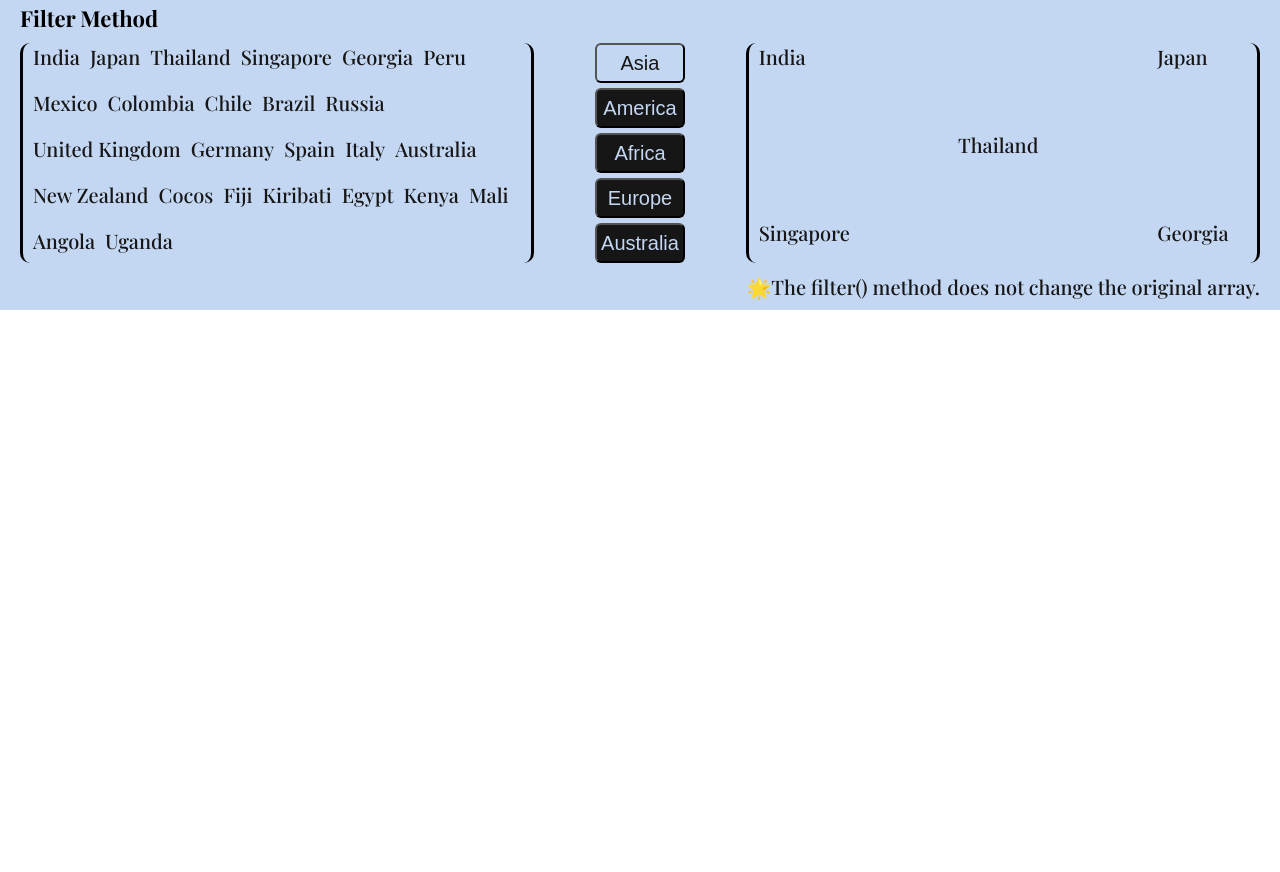
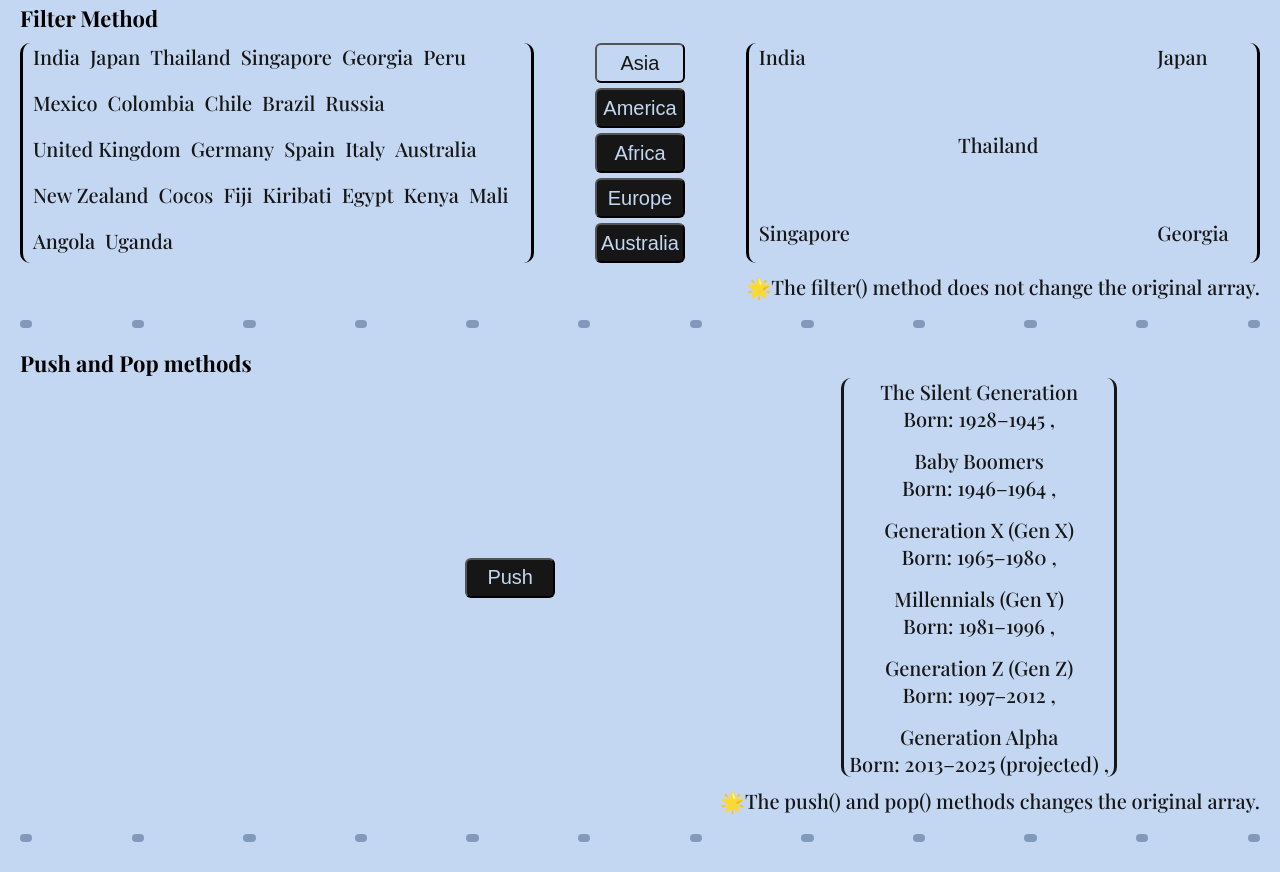
Before and after one commit to ThrishikK/ArrayMethodsProject, a plain HTML site: page Final/index.html in a window 1280 px wide. Shown: the part 515-1387 px from the top of the page. Before the commit the page ends 825 px from the top, so only its background shows below. Drawn offline with nearby package versions, Linux system fonts and the light colour scheme; a web font is replaced by a local one.

Commit message:
Added Push and Pop methods

```diff
--- a/Final/custom.css
+++ b/Final/custom.css
@@ -181,3 +181,30 @@ input {
 }
 
 /* FILTER METHOD ENDING */
+
+.push-pop-method {
+  display: flex;
+  justify-content: space-around;
+  align-items: center;
+}
+
+.push-pop-array {
+  border-left: 0.3rem solid #161616;
+  border-right: 0.3rem solid #161616;
+
+  padding: 0 0.5rem;
+  border-radius: 1rem;
+
+  /*  */
+  display: flex;
+  flex-direction: column;
+  justify-content: space-between;
+}
+
+.gen-label-container {
+  display: flex;
+  flex-direction: column;
+  align-items: center;
+}
+
+/* PUSH POP METHOD ENDing */
--- a/Final/index.html
+++ b/Final/index.html
@@ -138,6 +138,49 @@
         <p>🌟The filter() method does not change the original array.</p>
       </div>
       <!-- SIDE NOTE ENDING FOR FILTER -->
+      <div class="separator">
+        <div class="separator-blank"></div>
+        <div class="separator-blank"></div>
+        <div class="separator-blank"></div>
+        <div class="separator-blank"></div>
+        <div class="separator-blank"></div>
+        <div class="separator-blank"></div>
+        <div class="separator-blank"></div>
+        <div class="separator-blank"></div>
+        <div class="separator-blank"></div>
+        <div class="separator-blank"></div>
+        <div class="separator-blank"></div>
+        <div class="separator-blank"></div>
+      </div>
+      <!-- SEPARATOR END -->
+      <div class="push-pop-container">
+        <h3>Push and Pop methods</h3>
+        <div class="push-pop-method">
+          <div class="push-pop-array left-array"></div>
+          <button id="push-btn" data-push-pop="push">Push</button>
+          <div class="push-pop-array right-array"></div>
+        </div>
+      </div>
+      <!-- PUSH POP METHOD END -->
+      <div class="side-note">
+        <p>🌟The push() and pop() methods changes the original array.</p>
+      </div>
+      <!-- SIDE NOTE ENDING FOR PUSH AND POP -->
+      <div class="separator">
+        <div class="separator-blank"></div>
+        <div class="separator-blank"></div>
+        <div class="separator-blank"></div>
+        <div class="separator-blank"></div>
+        <div class="separator-blank"></div>
+        <div class="separator-blank"></div>
+        <div class="separator-blank"></div>
+        <div class="separator-blank"></div>
+        <div class="separator-blank"></div>
+        <div class="separator-blank"></div>
+        <div class="separator-blank"></div>
+        <div class="separator-blank"></div>
+      </div>
+      <!-- SEPARATOR END -->
     </section>
   </body>
 </html>
--- a/Final/markup.js
+++ b/Final/markup.js
@@ -24,4 +24,12 @@ function filterMarkup(continent) {
   `;
 }
 
-export { ouputArrayMarkup, filterMarkup };
+// PUSH POP MARKUP
+function pushPopMarkup(label, range) {
+  return `<div class="gen-label-container">
+              <p>${label}</p>
+              <p>${range} <span>,</span></p>
+            </div>`;
+}
+
+export { ouputArrayMarkup, filterMarkup, pushPopMarkup };
--- a/Final/queries.css
+++ b/Final/queries.css
@@ -32,6 +32,10 @@
     font-size: 2.8rem;
   }
   /* MAP METHOD ENDING*/
+  .push-pop-array {
+    gap: 1.5rem;
+  }
+  /* PUSH POP METHOD ENDing */
 }
 
 /* UNDER 1200PX Computers */
@@ -89,6 +93,10 @@
     font-size: 2.4rem;
   }
   /* MAP METHOD ENDING*/
+  .push-pop-array {
+    gap: 1rem;
+  }
+  /* PUSH POP METHOD ENDing */
 }
 
 /* UNDER 600PX MOBILES */
--- a/Final/script.js
+++ b/Final/script.js
@@ -1,4 +1,4 @@
-import { ouputArrayMarkup, filterMarkup } from "./markup.js";
+import { ouputArrayMarkup, filterMarkup, pushPopMarkup } from "./markup.js";
 
 // INITIALIZATIONS
 const mapForm = document.querySelector(".map-form");
@@ -10,7 +10,10 @@ const filterButtonsContainer = document.querySelector(
 const filteredCountriesContainer = document.querySelector(
   ".filtered-countries-container"
 );
+const rightArray = document.querySelector(".right-array");
+const leftArray = document.querySelector(".left-array");
 
+const pushPopBtn = document.querySelector("#push-btn");
 // MAPPING FUNCTION
 function mapArrayElements() {
   const mapInput1 = document.querySelector("#map-input-1").value;
@@ -71,8 +74,75 @@ filterButtonsContainer.addEventListener("click", function (e) {
   }
 });
 
+// PUSH AND POP METHOD
+const genLabelObject = [
+  { genTitle: "The Silent Generation", genRange: "Born: 1928–1945" },
+  { genTitle: "Baby Boomers", genRange: "Born: 1946–1964" },
+  { genTitle: "Generation X (Gen X)", genRange: "Born: 1965–1980" },
+  { genTitle: "Millennials (Gen Y)", genRange: "Born: 1981–1996" },
+  { genTitle: "Generation Z (Gen Z)", genRange: "Born: 1997–2012" },
+  { genTitle: "Generation Alpha", genRange: "Born: 2013–2025 (projected)" },
+];
+
+let separatorIndex = 0;
+let genLabObjLen = genLabelObject.length;
+
+function firstGenLabelRun() {
+  genLabelObject.forEach(({ genTitle, genRange }) => {
+    const result = pushPopMarkup(genTitle, genRange);
+    rightArray.insertAdjacentHTML("beforeend", result);
+  });
+}
+
+function addingPushPopMarkup(index) {
+  const leftArrayObj = genLabelObject.slice(0, index);
+  const rightArrayObj = genLabelObject.slice(index, genLabObjLen);
+  leftArrayObj.forEach(({ genTitle, genRange }) => {
+    const result = pushPopMarkup(genTitle, genRange);
+    leftArray.insertAdjacentHTML("beforeend", result);
+  });
+  rightArrayObj.forEach(({ genTitle, genRange }) => {
+    const result = pushPopMarkup(genTitle, genRange);
+    rightArray.insertAdjacentHTML("beforeend", result);
+  });
+}
+
+function clearPushPopMarkup() {
+  leftArray.innerHTML = "";
+  rightArray.innerHTML = "";
+}
+
+function pushAndPop() {
+  let pushPopBtnAttr = pushPopBtn.dataset.pushPop;
+  clearPushPopMarkup();
+  if (pushPopBtnAttr === "push") {
+    if (separatorIndex < genLabObjLen) {
+      separatorIndex += 1;
+      addingPushPopMarkup(separatorIndex);
+    } else {
+      pushPopBtn.setAttribute("data-push-pop", "pop");
+      separatorIndex -= 1;
+      pushPopBtn.textContent = "Pop";
+      addingPushPopMarkup(separatorIndex);
+    }
+  } else {
+    if (separatorIndex !== 0) {
+      separatorIndex -= 1;
+      addingPushPopMarkup(separatorIndex);
+    } else {
+      pushPopBtn.setAttribute("data-push-pop", "push");
+      separatorIndex += 1;
+      pushPopBtn.textContent = "Push";
+      addingPushPopMarkup(separatorIndex);
+    }
+  }
+}
+
+pushPopBtn.addEventListener("click", pushAndPop);
+
 // INITIAL RENDERING
 // MAPPING
 mapArrayElements();
 filterBtnStyles("Asia");
 filterCountries("Asia");
+firstGenLabelRun();
```
